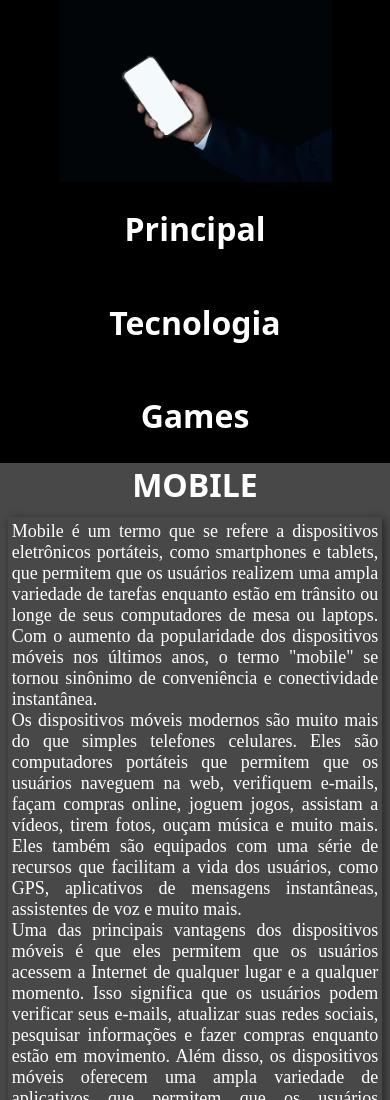
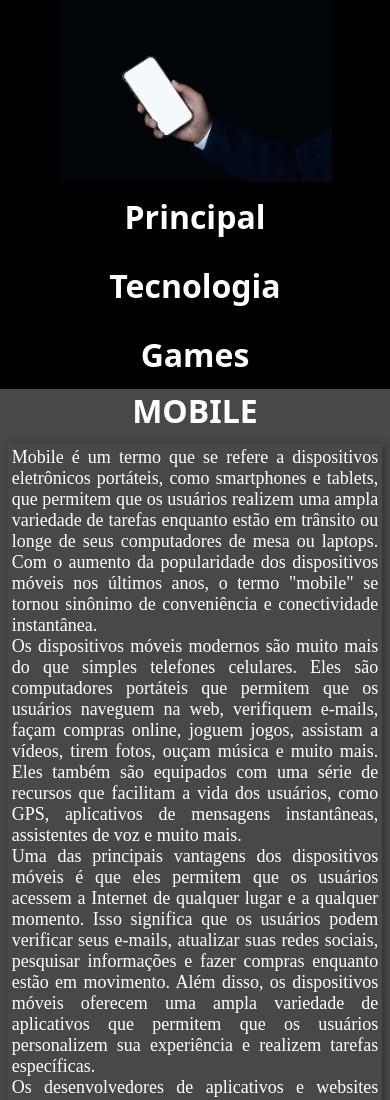
Before and after one commit to Fiap-Checkpoints/RWD-CP2, a plain HTML site: page pages/mobile.html in a window 390 px wide. Shown: the top 1100 px of the page. Drawn offline with Linux system fonts and the light colour scheme.

Commit message:
Arrumando Cabecalho do BP 600px

```diff
--- a/css/conteudo-interno.css
+++ b/css/conteudo-interno.css
@@ -13,7 +13,7 @@
 .conteudo-interno p {
     margin: 3% 2%;
     padding: 1%;
-    box-shadow: 2px 2px 8px rgba(0, 0, 0, 0.5);
+    box-shadow: 2px 2px 8px rgba(21, 21, 21, 0.5);
     overflow: hidden;
     font-size: large;
     text-align: justify;
--- a/css/style.css
+++ b/css/style.css
@@ -40,7 +40,7 @@
   }
 
 
-/* Breakpoint 1 - 990px*/
+/* Breakpoint 2 - 990px*/
 @media screen and (max-width: 990px) {
   .cabecalho nav {
   width: 100%;
@@ -65,7 +65,7 @@
   }
 
 
-  /* Breakpoint 2 - 600px*/
+  /* Breakpoint 3 - 600px*/
   @media screen and (max-width: 600px) {
    .cabecalho nav {
       font-size: 1.5rem;
@@ -79,6 +79,7 @@
 
     .cabecalho a{
       font-size: 2rem;
+      padding: 13px;
     }
 
 
```
